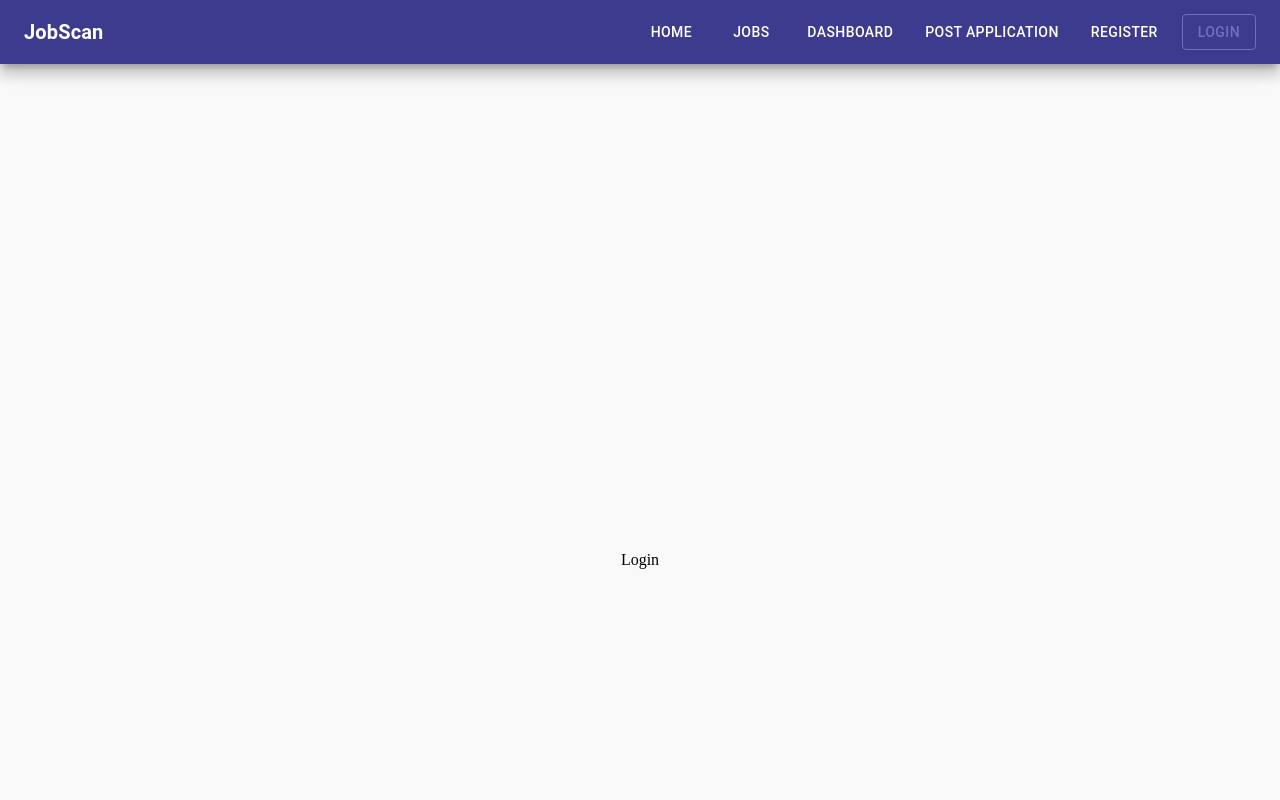
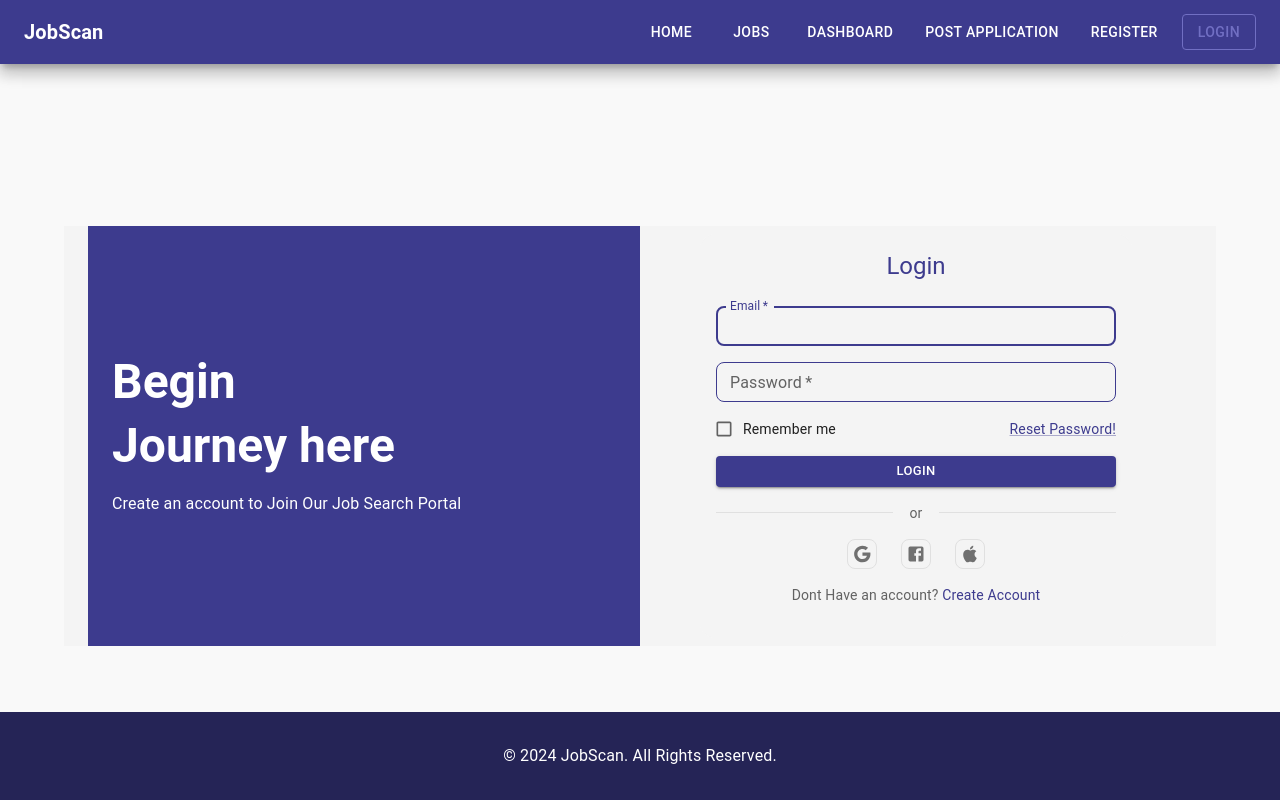
Before and after one commit to fearalert/job-seeker, a React (Vite) app in the folder frontend/: page /login in a window 1280 px wide. Shown: the top 800 px of the page. Built offline with nearby package versions, Linux system fonts and the light colour scheme.

Commit message:
overflow and scrolling issue fixed

```diff
--- a/frontend/package.json
+++ b/frontend/package.json
@@ -18,6 +18,7 @@
     "frontend": "file:",
     "react": "^18.3.1",
     "react-dom": "^18.3.1",
+    "react-icons": "^5.3.0",
     "react-redux": "^9.1.2",
     "react-router-dom": "^6.26.2"
   },
--- a/frontend/src/App.jsx
+++ b/frontend/src/App.jsx
@@ -15,7 +15,7 @@ function App() {
   return (
      <Router>
         <Navbar />
-        <Container variant="main">
+        <Container variant="main" >
           <Routes>
             <Route path="/" element={<Home />} />
             <Route path="/jobs" element={<Jobs />} />
--- a/frontend/src/index.css
+++ b/frontend/src/index.css
@@ -1,6 +1,13 @@
-body {
-  background-color: #F9F9F9;
+html, body {
   margin: 0;
   padding: 0;
-  height: 100vh;
+  min-height: 100vh;
+  overflow-x: hidden;
+  background-color: #f9f9f9;
 }
+
+#root {
+  min-height: 100vh;
+  display: flex;
+  flex-direction: column;
+}
--- a/frontend/src/pages/login/Login.jsx
+++ b/frontend/src/pages/login/Login.jsx
@@ -1,7 +1,173 @@
-const Login = () => {
+import {
+  Box,
+  Container,
+  Typography,
+  TextField,
+  Button,
+  FormControlLabel,
+  Checkbox,
+  Grid,
+  IconButton,
+  Paper,
+  Link
+} from '@mui/material';
+import { styled } from '@mui/material/styles';
+import GoogleIcon from '@mui/icons-material/Google';
+import FacebookIcon from '@mui/icons-material/Facebook';
+import AppleIcon from '@mui/icons-material/Apple';
+import { theme } from '../../themes/theme';
+
+const LoginContainer = styled(Container)(({ theme }) => ({
+  display: 'flex',
+  padding: 0,
+  margin: 0,
+  backgroundColor: theme.palette.background.paper,
+  maxWidth: '100%!important',
+  height: '420px', // Fixed height
+}));
+
+const LeftPanel = styled(Box)(({ theme }) => ({
+  flex: 1,
+  backgroundColor: theme.palette.primary.main,
+  padding: theme.spacing(3),
+  display: 'flex',
+  flexDirection: 'column',
+  justifyContent: 'center',
+  position: 'relative',
+  overflow: 'hidden'
+}));
+
+const RightPanel = styled(Box)(({ theme }) => ({
+  flex: 1,
+  backgroundColor: theme.palette.background.paper,
+  display: 'flex',
+  alignItems: 'center',
+  justifyContent: 'center',
+  padding: theme.spacing(3)
+}));
+
+const LoginForm = styled(Paper)(({ theme }) => ({
+  padding: theme.spacing(2),
+  width: '100%',
+  maxWidth: 400,
+  borderRadius: 16,
+  boxShadow: 'none',
+  height: '100%',
+  overflowY: 'auto'
+}));
+
+const SocialButton = styled(IconButton)(({ theme }) => ({
+  border: `1px solid ${theme.palette.grey[300]}`,
+  borderRadius: 8,
+  padding: theme.spacing(0.5),
+  margin: theme.spacing(0, 1)
+}));
+
+const LoginPage = () => {
   return (
-    <div>Login</div>
-  )
-}
+    <LoginContainer>
+      <LeftPanel>
+        <Box sx={{ position: 'relative', zIndex: 1 }}>
+          <Typography variant="h3" color="white" sx={{ mb: 1, fontWeight: 'bold' }}>
+            Begin
+          </Typography>
+          <Typography variant="h3" color="white" sx={{ mb: 2, fontWeight: 'bold' }}>
+            Journey here
+          </Typography>
+          <Typography variant="subtitle1" color="white">
+            Create an account to Join Our Job Search Portal
+          </Typography>
+        </Box>
+      </LeftPanel>
 
-export default Login
+      <RightPanel>
+        <LoginForm elevation={0}>
+          <Typography variant="h5" align="center" sx={{ mb: 2, color: theme.palette.primary.main }}>
+           Login
+          </Typography>
+
+          <Box component="form" sx={{ mt: 1 }}>
+            <TextField
+              margin="dense"
+              required
+              fullWidth
+              id="email"
+              label="Email"
+              name="email"
+              autoComplete="email"
+              autoFocus
+              size="small"
+              sx={{ mb: 1 }}
+            />
+            <TextField
+              margin="dense"
+              required
+              fullWidth
+              name="password"
+              label="Password"
+              type="password"
+              id="password"
+              autoComplete="current-password"
+              size="small"
+              sx={{ mb: 1 }}
+            />
+
+            <Box sx={{ display: 'flex', justifyContent: 'space-between', alignItems: 'center', mb: 1 }}>
+              <FormControlLabel
+                control={<Checkbox value="remember" color="primary" size="small" />}
+                label={<Typography variant="body2">Remember me</Typography>}
+              />
+              <Link href="#" variant="body2" color="primary">
+                Reset Password!
+              </Link>
+            </Box>
+
+            <Button
+              fullWidth
+              variant="contained"
+              size="small"
+              sx={{ mb: 2 }}
+            >
+              Login
+            </Button>
+
+            <Box sx={{ display: 'flex', alignItems: 'center', mb: 2 }}>
+              <Box sx={{ flex: 1, borderBottom: 1, borderColor: 'grey.300' }} />
+              <Typography variant="body2" sx={{ px: 2, color: 'text.secondary' }}>or</Typography>
+              <Box sx={{ flex: 1, borderBottom: 1, borderColor: 'grey.300' }} />
+            </Box>
+
+            <Grid container justifyContent="center" spacing={1}>
+              <Grid item>
+                <SocialButton size="small">
+                  <GoogleIcon fontSize="small" />
+                </SocialButton>
+              </Grid>
+              <Grid item>
+                <SocialButton size="small">
+                  <FacebookIcon fontSize="small" />
+                </SocialButton>
+              </Grid>
+              <Grid item>
+                <SocialButton size="small">
+                  <AppleIcon fontSize="small" />
+                </SocialButton>
+              </Grid>
+            </Grid>
+
+            <Box sx={{ mt: 2, textAlign: 'center' }}>
+              <Typography variant="body2" color="text.secondary">
+                Dont Have an account?{' '}
+                <Link href="#" color="primary" sx={{ textDecoration: 'none' }}>
+                  Create Account
+                </Link>
+              </Typography>
+            </Box>
+          </Box>
+        </LoginForm>
+      </RightPanel>
+    </LoginContainer>
+  );
+};
+
+export default LoginPage;
--- a/frontend/src/themes/theme.js
+++ b/frontend/src/themes/theme.js
@@ -99,19 +99,20 @@ export const theme = createTheme({
             props: { variant: 'overall' },
             style: {
               backgroundColor: '#F9F9F9',
-              minHeight: 'calc(100vh - 20px)',
+              flex: '1 0 auto',
               width: '100%',
               display: 'flex',
               flexDirection: 'column',
               justifyContent: 'center',
               alignItems: 'center',
+              overflow:'auto',
             },
           },
         {
           props: { variant: 'main' },
           style: {
             backgroundColor: '#F9F9F9',
-            minHeight: '100vh',
+            flex: '1 0 auto',
             display: 'flex',
             width: '100%',
             flexDirection: 'column',
```
Also changed, not shown: 1 other file (tests, documents, lock files or other folders).
